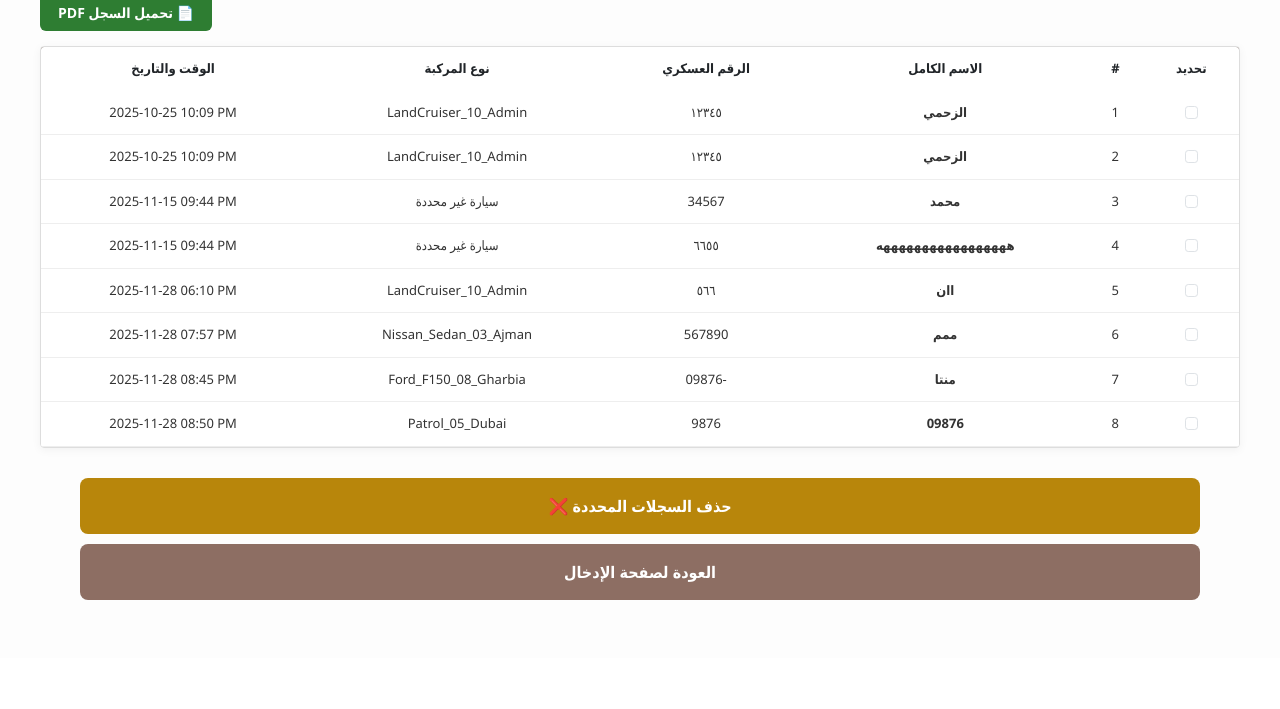
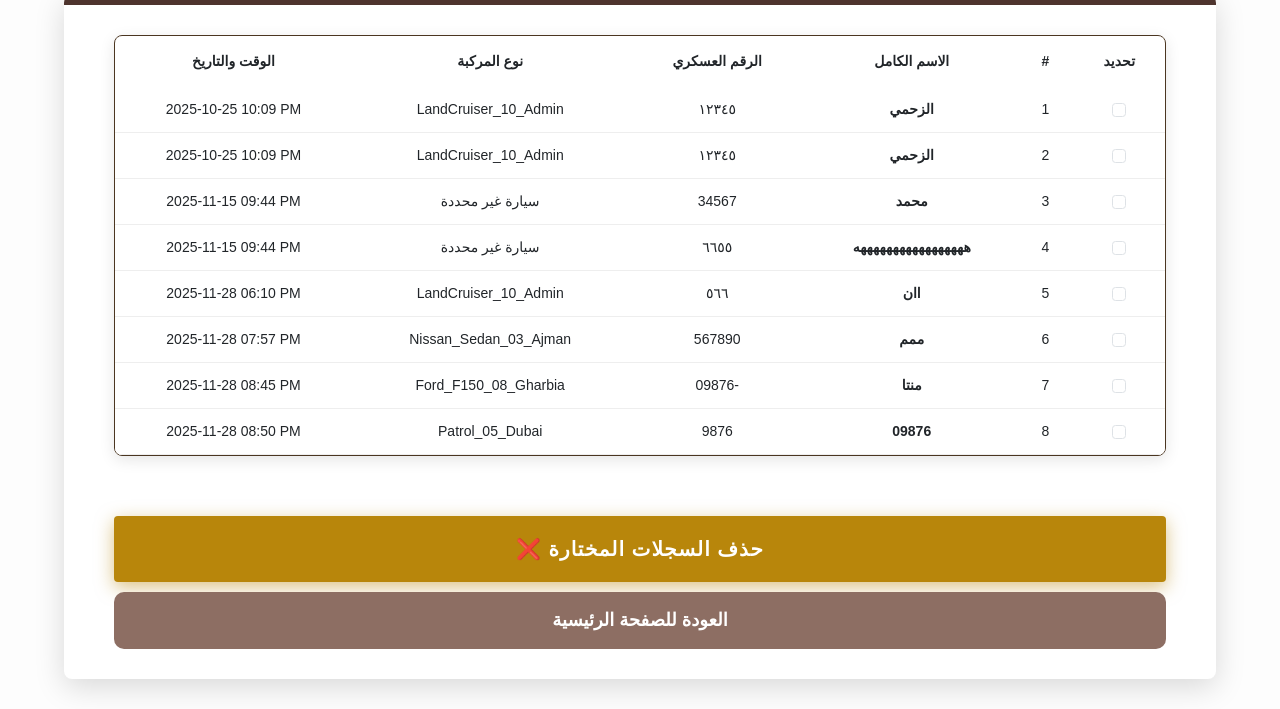
Before and after one commit to Mohammed-Alzahmi/Vehicle-Tracker-Project, a Flask app: template templates/admin.html in a window 1280 px wide. Shown: the part 142-851 px from the top of the page. Before the commit the page ends 742 px from the top, so only its background shows below. Run offline with Flask 3, Linux system fonts and the light colour scheme; the template is opened without the code that fills it: values that come from a table or form of the project are taken from there, others are empty; data comes from the database, SQL or seed files in the repository.

Commit message:
final government layout fix

```diff
--- a/templates/admin.html
+++ b/templates/admin.html
@@ -3,57 +3,58 @@
 <head>
     <meta charset="UTF-8">
     <meta name="viewport" content="width=device-width, initial-scale=1.0">
-    <title>سجل استخدام المركبات - لوحة التحكم</title>
+    <title>لوحة التحكم - سجل المركبات</title>
     <link href="https://cdn.jsdelivr.net/npm/bootstrap@5.3.0/dist/css/bootstrap.min.css" rel="stylesheet">
+    <link rel="stylesheet" href="{{ url_for('static', filename='style.css') }}">
     <style>
-        body { background-color: #fdfdfd; font-family: 'Segoe UI', Tahoma, sans-serif; margin: 0; padding: 0; }
+        /* تعديلات خاصة بصفحة الأدمن عشان ما تتأثر بـ style.css القديم */
+        body {
+            display: block !important;
+            background-color: #fdfdfd !important;
+            padding: 0 !important;
+            margin: 0 !important;
+            min-height: auto !important;
+        }
+        .admin-header {
+            background: white;
+            padding: 15px 40px;
+            display: flex;
+            justify-content: space-between;
+            align-items: center;
+            border-bottom: 2px solid #eee;
+        }
+        .admin-logo { height: 75px; width: auto; }
+        .admin-title { color: #4b3621; font-weight: bold; font-size: 22px; margin: 0; }
 
-        /* الهيدر مع الشعارات نفس الصورة بالضبط */
-        .header-section { display: flex; justify-content: space-between; align-items: center; padding: 20px 40px; background-color: white; border-bottom: 1px solid #eee; }
-        .logo-img { height: 80px; width: auto; object-fit: contain; }
-        .header-title { color: #4b3621; font-weight: bold; font-size: 24px; margin: 0; flex-grow: 1; text-align: center; }
+        .admin-container { padding: 30px 50px; }
+        .table-wrapper {
+            background: white;
+            border: 1px solid #4b3621;
+            border-radius: 8px;
+            overflow: hidden;
+            box-shadow: 0 4px 15px rgba(0,0,0,0.1);
+        }
+        .table thead { background-color: #4b3621; color: white; }
+        .table th { padding: 15px; font-size: 14px; border: none; text-align: center; }
+        .table td { padding: 12px; font-size: 14px; text-align: center; vertical-align: middle; border-bottom: 1px solid #eee; }
 
-        /* الأزرار العلوية */
-        .top-actions-bar { display: flex; justify-content: flex-end; gap: 10px; padding: 15px 40px; }
-        .btn-green-pdf { background-color: #2e7d32; color: white; border: none; padding: 8px 18px; border-radius: 6px; font-weight: bold; text-decoration: none; font-size: 14px; }
-        .msg-success-inline { color: #2e7d32; font-weight: bold; font-size: 14px; margin-right: auto; }
-
-        /* الجدول البني الرسمي */
-        .main-content { padding: 0 40px; }
-        .table-container { border: 1px solid #ddd; border-radius: 4px; overflow: hidden; box-shadow: 0 2px 10px rgba(0,0,0,0.05); }
-        .table { margin-bottom: 0; }
-        .table thead { background-color: #3d2b1f; color: white; }
-        .table th { text-align: center; padding: 12px; font-size: 13px; border: none; }
-        .table td { text-align: center; padding: 12px; font-size: 13px; border-bottom: 1px solid #eee; vertical-align: middle; color: #333; }
-
-        /* الأزرار الكبيرة تحت */
-        .footer-actions { padding: 30px 40px; display: flex; flex-direction: column; gap: 10px; }
-        .btn-gold-action { background-color: #b8860b; color: white; border: none; padding: 16px; border-radius: 8px; font-weight: bold; font-size: 16px; width: 100%; transition: 0.3s; }
-        .btn-gold-action:hover { background-color: #966d09; }
-        .btn-brown-action { background-color: #8d6e63; color: white; border: none; padding: 16px; border-radius: 8px; font-weight: bold; font-size: 16px; width: 100%; text-decoration: none; text-align: center; display: block; }
+        .action-btns { display: flex; flex-direction: column; gap: 10px; margin-top: 30px; }
+        .btn-gold { background-color: #b8860b; color: white; border: none; padding: 15px; border-radius: 10px; font-weight: bold; font-size: 18px; width: 100%; }
+        .btn-brown { background-color: #8d6e63; color: white; border: none; padding: 15px; border-radius: 10px; font-weight: bold; font-size: 18px; text-decoration: none; text-align: center; width: 100%; }
     </style>
 </head>
 <body>
 
-    <header class="header-section">
-        <img src="{{ url_for('static', filename='logo_left.png') }}" alt="Logo Left" class="logo-img">
-        <h1 class="header-title">سجل استخدام المركبات - لوحة تحكم</h1>
-        <img src="{{ url_for('static', filename='logo_right.png') }}" alt="Logo Right" class="logo-img">
+    <header class="admin-header">
+        <img src="{{ url_for('static', filename='logo_gov_sharjah.png') }}" class="admin-logo">
+        <h1 class="admin-title">سجل استخدام المركبات - لوحة التحكم</h1>
+        <img src="{{ url_for('static', filename='logo_sharjah_police.png') }}" class="admin-logo">
     </header>
 
-    <div class="top-actions-bar">
-        {% with messages = get_flashed_messages() %}
-          {% if messages %}
-            <span class="msg-success-inline">تم حذف 1 سجل بنجاح! ✅</span>
-          {% endif %}
-        {% endwith %}
-        <div class="btn-green-pdf">📄 تحميل السجل PDF</div>
-    </div>
-
-    <main class="main-content">
+    <div class="admin-container">
         <form action="{{ url_for('delete_logs', code=request.args.get('code')) }}" method="POST">
-            <div class="table-container">
-                <table class="table table-hover">
+            <div class="table-wrapper">
+                <table class="table table-hover m-0">
                     <thead>
                         <tr>
                             <th>تحديد</th>
@@ -79,12 +80,12 @@
                 </table>
             </div>
 
-            <div class="footer-actions">
-                <button type="submit" class="btn-gold-action">حذف السجلات المحددة ❌</button>
-                <a href="{{ url_for('index') }}" class="btn-brown-action">العودة لصفحة الإدخال</a>
+            <div class="action-btns">
+                <button type="submit" class="btn-gold">حذف السجلات المختارة ❌</button>
+                <a href="{{ url_for('index') }}" class="btn-brown">العودة للصفحة الرئيسية</a>
             </div>
         </form>
-    </main>
+    </div>
 
 </body>
 </html>
```
